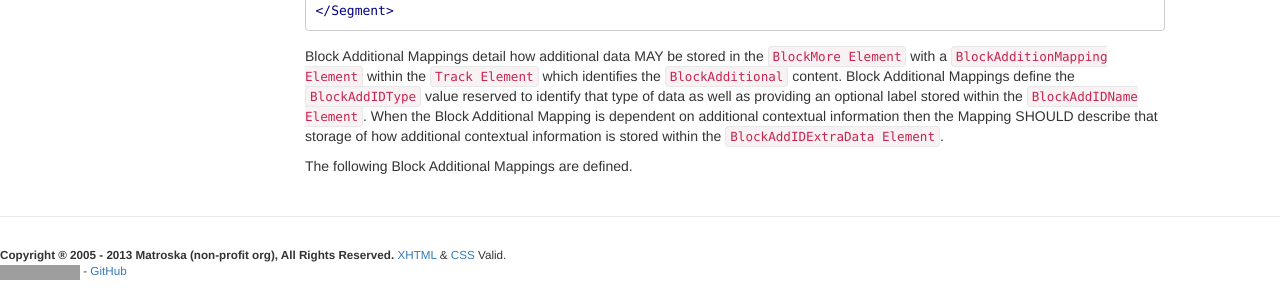
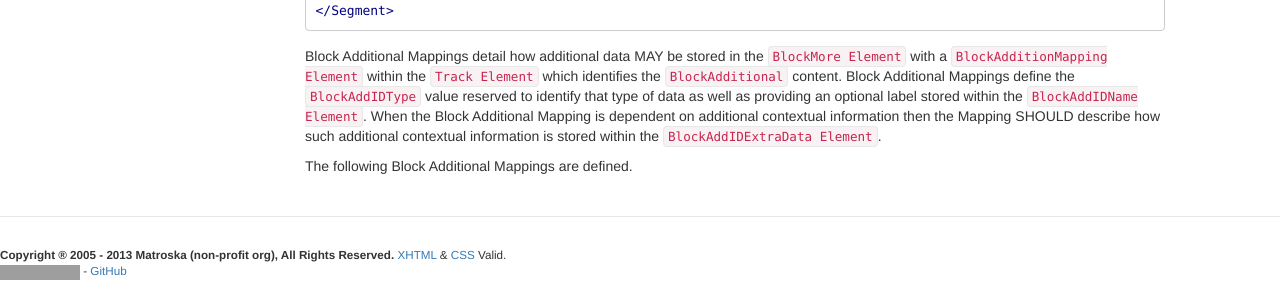
Before and after one commit to ietf-wg-cellar/matroska-specification, a Jekyll site: the page built from block_additional_mappings_intro.md, in a window 1280 px wide. Shown: the part 926-1226 px from the top of the page. Built offline with Jekyll 4.4.1, drawn with Linux system fonts in a browser that asks for light colours; our own code applies the rules of GitHub Pages for plain Markdown files; grey boxes are pictures that could not be loaded.

Commit message:
rephrase the "additional contextual information" use in the Block Additional Mapping

```diff
--- a/block_additional_mappings_intro.md
+++ b/block_additional_mappings_intro.md
@@ -43,6 +43,6 @@ The following XML depicts a use of a Block Additional Mapping to associate a tim
 
 Block Additional Mappings detail how additional data MAY be stored in the `BlockMore Element` with a `BlockAdditionMapping Element` within the `Track Element` which identifies the `BlockAdditional` content.
 Block Additional Mappings define the `BlockAddIDType` value reserved to identify that type of data as well as providing an optional label stored within the `BlockAddIDName Element`.
-When the Block Additional Mapping is dependent on additional contextual information then the Mapping SHOULD describe that storage of how additional contextual information is stored within the `BlockAddIDExtraData Element`.
+When the Block Additional Mapping is dependent on additional contextual information then the Mapping SHOULD describe how such additional contextual information is stored within the `BlockAddIDExtraData Element`.
 
 The following Block Additional Mappings are defined.
```
